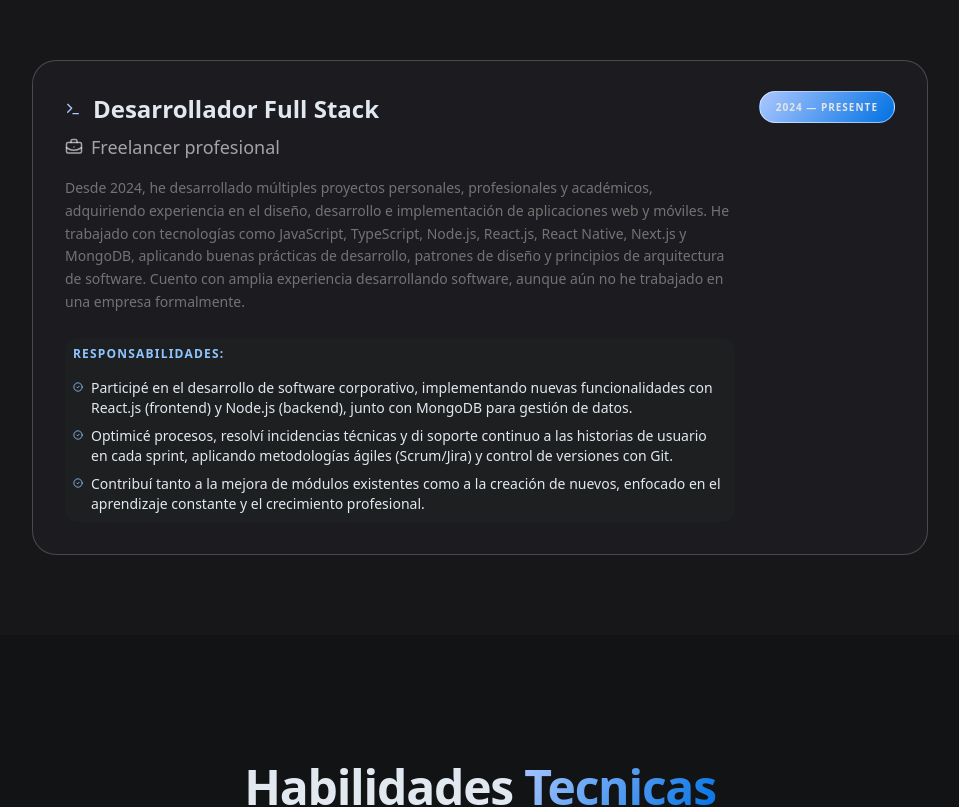
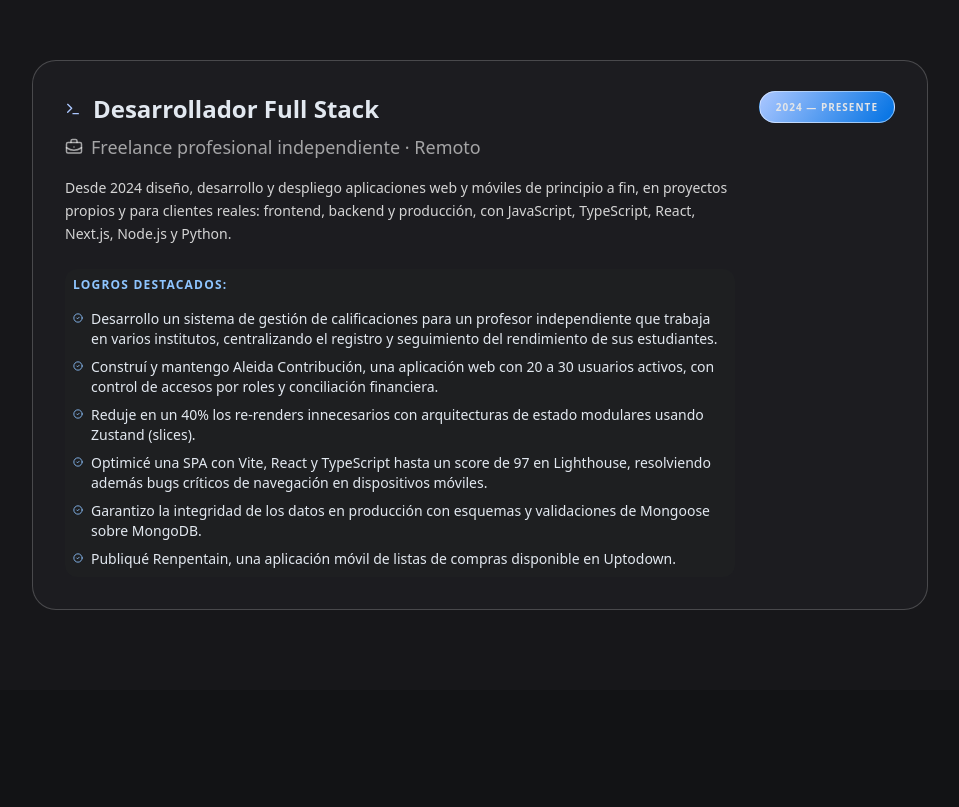
Before and after one commit to David-Sliren/Mi-Portafolio, a Next.js app: page / in a window 1280 px wide. Shown: the part 960-1767 px from the top of the page, without its empty margins (160-1119 px from the left). Built offline with nearby package versions, Linux system fonts and the light colour scheme; no server answers; what tailwind-animations would draw is missing.

Commit message:
refactor: update Experience

```diff
--- a/src/components/Experience/JobCard.tsx
+++ b/src/components/Experience/JobCard.tsx
@@ -1,4 +1,13 @@
 import { LuCircleCheck, LuBriefcaseBusiness, LuTerminal } from "react-icons/lu";
+
+const achievements = [
+  "Desarrollo un sistema de gestión de calificaciones para un profesor independiente que trabaja en varios institutos, centralizando el registro y seguimiento del rendimiento de sus estudiantes.",
+  "Construí y mantengo Aleida Contribución, una aplicación web con 20 a 30 usuarios activos, con control de accesos por roles y conciliación financiera.",
+  "Reduje en un 40% los re-renders innecesarios con arquitecturas de estado modulares usando Zustand (slices).",
+  "Optimicé una SPA con Vite, React y TypeScript hasta un score de 97 en Lighthouse, resolviendo además bugs críticos de navegación en dispositivos móviles.",
+  "Garantizo la integridad de los datos en producción con esquemas y validaciones de Mongoose sobre MongoDB.",
+  "Publiqué Renpentain, una aplicación móvil de listas de compras disponible en Uptodown.",
+];
 
 const JobCard = () => {
   return (
@@ -11,50 +20,29 @@ const JobCard = () => {
           </div>
           <p className="text-md sm:text-lg text-white/60 font-medium mb-4 flex items-center gap-x-2 ">
             <LuBriefcaseBusiness size={18} className="hidden sm:block" />
-            Freelancer profesional
+            Freelance profesional independiente · Remoto
           </p>
           <div className="space-y-4 mb-6">
-            <p className="text-neutral-500 text-sm font-medium leading-relaxed">
-              Desde 2024, he desarrollado múltiples proyectos personales,
-              profesionales y académicos, adquiriendo experiencia en el diseño,
-              desarrollo e implementación de aplicaciones web y móviles. He
-              trabajado con tecnologías como JavaScript, TypeScript, Node.js,
-              React.js, React Native, Next.js y MongoDB, aplicando buenas
-              prácticas de desarrollo, patrones de diseño y principios de
-              arquitectura de software. Cuento con amplia experiencia
-              desarrollando software, aunque aún no he trabajado en una empresa
-              formalmente.
+            <p className="text-neutral-300 text-sm font-medium leading-relaxed">
+              Desde 2024 diseño, desarrollo y despliego aplicaciones web y
+              móviles de principio a fin, en proyectos propios y para clientes
+              reales: frontend, backend y producción, con JavaScript,
+              TypeScript, React, Next.js, Node.js y Python.
             </p>
           </div>
           <div className="bg-shark-900/80 p-2 rounded-xl">
             <p className="text-xs font-bold uppercase tracking-widest text-blue-300 mb-4">
-              Responsabilidades:
+              Logros destacados:
             </p>
             <ul className="text-sm text-on-surface-variant space-y-2">
-              <li className="flex items-start">
-                <span className="material-symbols-outlined text-xs mt-1 mr-2 text-primary">
-                  <LuCircleCheck size={10} className="text-blue-300" />
-                </span>{" "}
-                Participé en el desarrollo de software corporativo,
-                implementando nuevas funcionalidades con React.js (frontend) y
-                Node.js (backend), junto con MongoDB para gestión de datos.
-              </li>
-              <li className="flex items-start">
-                <span className="material-symbols-outlined text-xs mt-1 mr-2 text-primary">
-                  <LuCircleCheck size={10} className="text-blue-300" />
-                </span>{" "}
-                Optimicé procesos, resolví incidencias técnicas y di soporte
-                continuo a las historias de usuario en cada sprint, aplicando
-                metodologías ágiles (Scrum/Jira) y control de versiones con Git.
-              </li>
-              <li className="flex items-start">
-                <span className="material-symbols-outlined text-xs mt-1 mr-2 text-primary">
-                  <LuCircleCheck size={10} className="text-blue-300" />
-                </span>{" "}
-                Contribuí tanto a la mejora de módulos existentes como a la
-                creación de nuevos, enfocado en el aprendizaje constante y el
-                crecimiento profesional.
-              </li>
+              {achievements.map((item) => (
+                <li key={item} className="flex items-start">
+                  <span className="material-symbols-outlined text-xs mt-1 mr-2 text-primary">
+                    <LuCircleCheck size={10} className="text-blue-300" />
+                  </span>{" "}
+                  {item}
+                </li>
+              ))}
             </ul>
           </div>
         </div>
```
